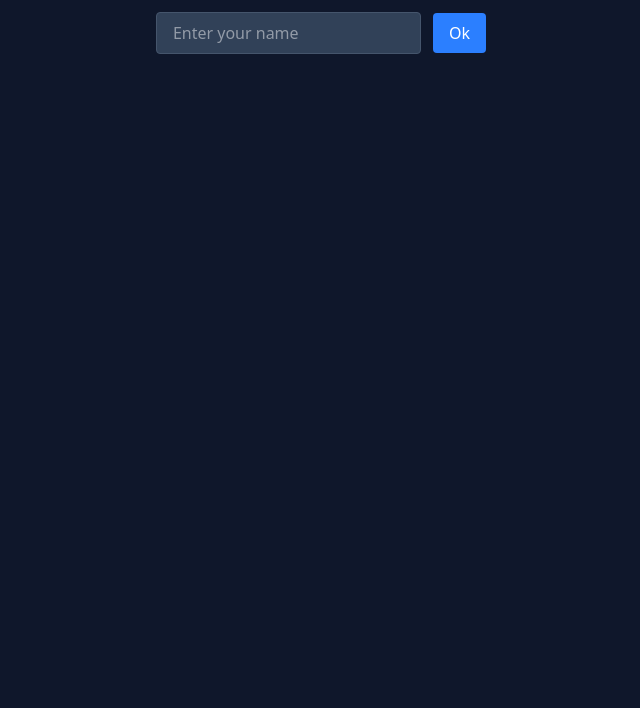
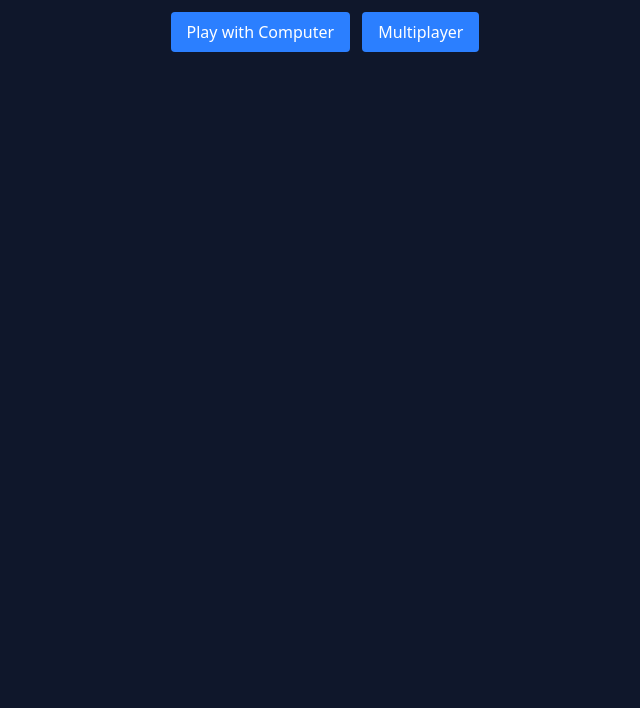
Before and after one commit to sajidahamed-git/BattleShip, a website built with Vite: page src/index.html in a window 1280 px wide. Shown: the part 92-800 px from the top of the page, without its empty margins (319-959 px from the left). Built offline with nearby package versions, Linux system fonts and the light colour scheme.

Commit message:
ui changes done

```diff
--- a/src/index.html
+++ b/src/index.html
@@ -12,22 +12,27 @@
       <h1 class="text-4xl font-bold text-center mb-8 text-blue-400">
         Battleship
       </h1>
+      <!-- Mode selection-->
 
+       <div class="mb-8, text-center" id="mode">
+         <button class="ml-2 px-4 py-2 bg-blue-500 text-white rounded hover:bg-blue-600 transition-colors" id="single">Play with Computer</button>
+         <button class="ml-2 px-4 py-2 bg-blue-500 text-white rounded hover:bg-blue-600 transition-colors" id="multi">Multiplayer</button>
+       </div>
       <!-- Player Name Form -->
-      <form id="player-form" class="mb-8 text-center">
-        <input
-          type="text"
-          id="player-name"
-          placeholder="Enter your name"
-          class="px-4 py-2 rounded bg-slate-700 text-gray-100 border border-slate-600 focus:outline-none focus:border-blue-400"
-        />
-        <button
-          type="submit"
-          class="ml-2 px-4 py-2 bg-blue-500 text-white rounded hover:bg-blue-600 transition-colors"
-        >
-          Ok
-        </button>
-      </form>
+      <!-- <form id="player-form" class="mb-8 text-center"> -->
+        <!-- <input -->
+          <!-- type="text" -->
+          <!-- id="player-name" -->
+          <!-- placeholder="Enter your name" -->
+          <!-- class="px-4 py-2 rounded bg-slate-700 text-gray-100 border border-slate-600 focus:outline-none focus:border-blue-400" -->
+        <!-- /> -->
+        <!-- <button -->
+          <!-- type="submit" -->
+          <!-- class="ml-2 px-4 py-2 bg-blue-500 text-white rounded hover:bg-blue-600 transition-colors" -->
+        <!-- > -->
+          <!-- Ok -->
+        <!-- </button> -->
+      <!-- </form> -->
 
       <!-- Game Container - Outer container only has hidden -->
       <div id="game-container" class="hidden">
--- a/src/main.js
+++ b/src/main.js
@@ -3,26 +3,30 @@ import Game from "./controllers/gameController";
 import domController from "./controllers/domController";
 
 const ui = {
-  form: document.getElementById("player-form"),
+  // form: document.getElementById("player-form"),
   gameContainer: document.getElementById("game-container"),
   gameMessage: document.getElementById("game-message"),
   flipShipDirectionButton: document.getElementById("flip-ship-direction"),
-  playerNameInput: document.getElementById("player-name"),
+  // playerNameInput: document.getElementById("player-name"),
   startButton: document.getElementById("start-button"),
-  computerBoard: document.getElementById('computer-board')
+  computerBoard: document.getElementById('computer-board'),
+  mode:document.getElementById('mode'),
+
+  single: document.getElementById('single'),
+  multi:document.getElementById('multi')
+
 };
 
-ui.form.addEventListener("submit", (e) => {
+ui.single.addEventListener("click", (e) => {
   e.preventDefault();
-  const playerName = document.getElementById("player-name").value;
-  //no use for playerName as of now
+
   Game.initialize();
-
+  ui.mode.classList.add('hidden')
   ui.gameMessage.classList.remove("hidden");
   ui.gameContainer.classList.remove("hidden");
   ui.flipShipDirectionButton.classList.remove("hidden");
 
-  ui.form.classList.add("hidden");
+  // ui.form.classList.add("hidden");
   domController.attachFlipShipListener(ui.flipShipDirectionButton);
 });
 ui.startButton.addEventListener("click", () => {
```
